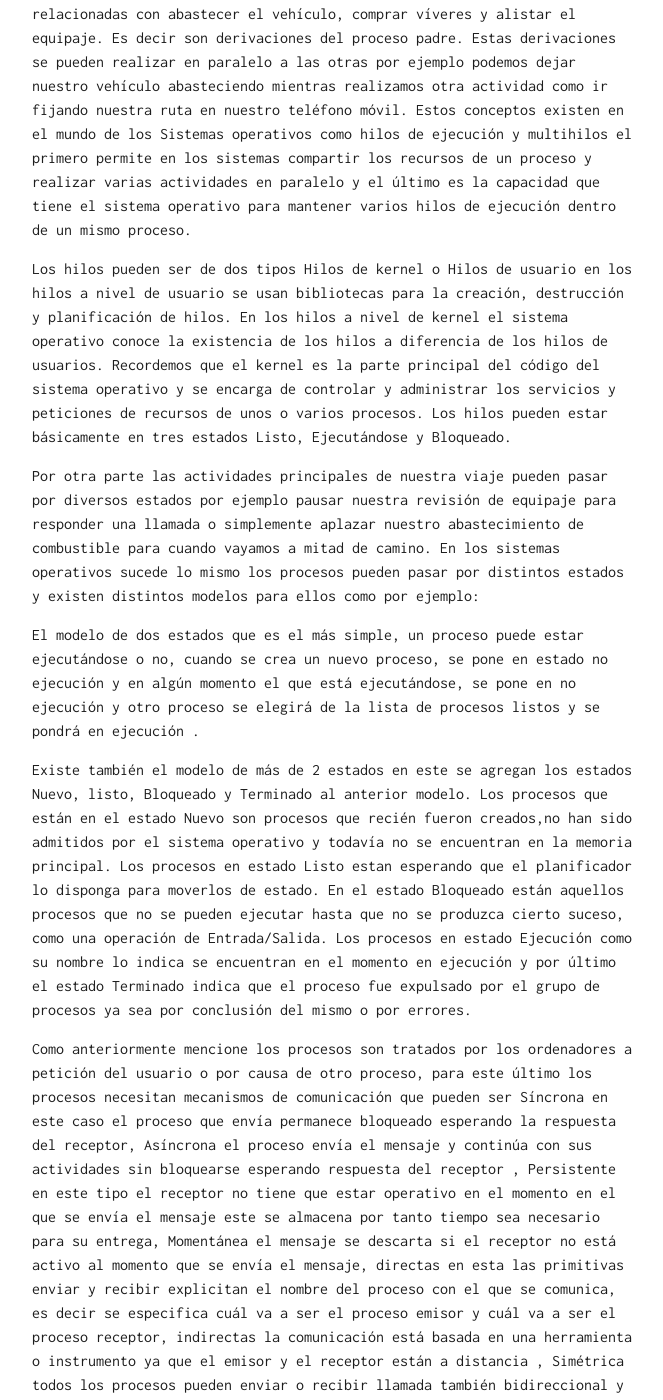
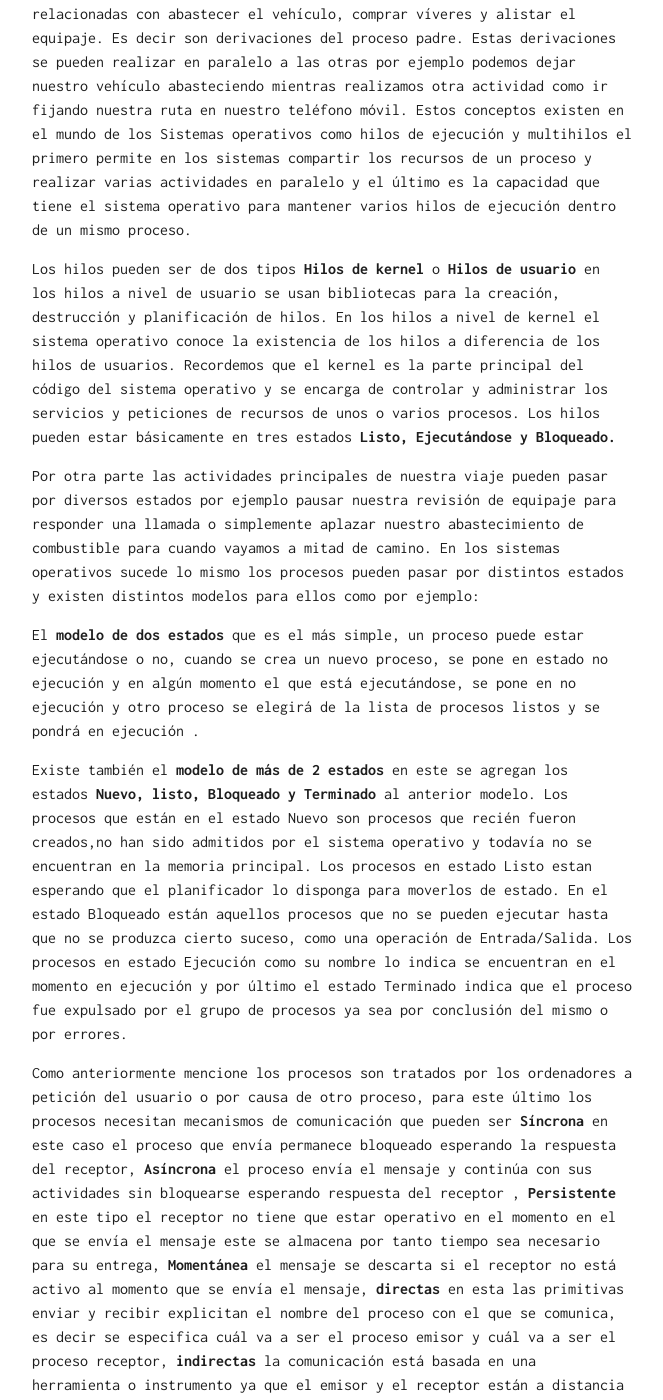
Before and after one commit to AlbCM/albcm.github.io, a Jekyll site: the page built from _posts/2017-09-27-Procesos-e-hilos-en-los-sistemas-operativos.markdown, in a window 1280 px wide and 1400 px high, scrolled down 686 px. Shown: the whole window, without its empty margins (308-971 px from the left). Built offline with Jekyll 4.4.1, drawn with Linux system fonts in a browser that asks for light colours; comment, search, counter and statistics services are not loaded; some of the changed text lies outside the part shown.

Commit message:
Update 2017-09-27-Procesos-e-hilos-en-los-sistemas-operativos.markdown

```diff
--- a/_posts/2017-09-27-Procesos-e-hilos-en-los-sistemas-operativos.markdown
+++ b/_posts/2017-09-27-Procesos-e-hilos-en-los-sistemas-operativos.markdown
@@ -11,18 +11,18 @@ categories: Ensayos
 En el mundo en que vivimos, iniciamos actividades por costumbres o previamente planeadas, finalizamos actividades, las suspendemos, retomamos y en general  esto lo hacemos para satisfacer nuestras necesidades o lograr nuestros objetivos es decir, somos seres dinámicos.
 Por ejemplo al ir de viaje existen varias tareas por debajo para cumplir nuestro objetivo general entre ellas pueden estar, llenar de combustible nuestro auto, comprar víveres, revisar nuestro equipaje etc.
 
-En el mundo de los sistemas operativos a estos conceptos de actividades se les conoce como procesos y puede que sea el concepto más importante en cualquier sistema operativo y está definido como una abstracción de un programa en ejecución, estos procesos son tratados por los ordenadores a petición del usuario o por causa de otro proceso.  Tienen como propósito básico completar las tareas que nosotros les indiquemos y arrojarnos los resultados casi siempre esperados, sin este concepto simplemente la computación que hoy día conocemos no sería posible.
+En el mundo de los sistemas operativos a estos conceptos de actividades se les conoce como **procesos** y puede que sea el concepto más importante en cualquier sistema operativo y está definido como una abstracción de un programa en ejecución, estos procesos son tratados por los ordenadores a petición del usuario o por causa de otro proceso.  Tienen como propósito básico completar las tareas que nosotros les indiquemos y arrojarnos los resultados casi siempre esperados, sin este concepto simplemente la computación que hoy día conocemos no sería posible.
 
 Siguiendo con el ejemplo de ir de viajes el proceso padre sería ir de viajes y los subprocesos o hilos del proceso padre serían las actividades relacionadas con abastecer el vehículo, comprar víveres y alistar el equipaje. Es decir son derivaciones del proceso padre. Estas derivaciones se pueden realizar en paralelo a las otras por ejemplo podemos dejar nuestro vehículo abasteciendo mientras realizamos otra actividad como ir fijando nuestra ruta en nuestro teléfono móvil. Estos conceptos existen en el mundo de los Sistemas operativos como hilos de ejecución y multihilos el primero permite en los sistemas compartir los recursos de un proceso y realizar varias actividades en paralelo y el último es la capacidad que tiene el sistema operativo para mantener varios hilos de ejecución dentro de un mismo proceso.
 
-Los hilos pueden ser de dos tipos Hilos de kernel o Hilos de usuario en los hilos a nivel de usuario se usan bibliotecas para la creación, destrucción y planificación de hilos. En los hilos a nivel de kernel el sistema operativo conoce la existencia de los hilos a diferencia de los hilos de usuarios. Recordemos que el kernel es la parte principal del código del sistema operativo y se encarga de controlar y administrar los servicios y peticiones de recursos de unos o varios procesos. Los hilos pueden estar básicamente en tres estados Listo, Ejecutándose y Bloqueado.
+Los hilos pueden ser de dos tipos **Hilos de kernel** o **Hilos de usuario** en los hilos a nivel de usuario se usan bibliotecas para la creación, destrucción y planificación de hilos. En los hilos a nivel de kernel el sistema operativo conoce la existencia de los hilos a diferencia de los hilos de usuarios. Recordemos que el kernel es la parte principal del código del sistema operativo y se encarga de controlar y administrar los servicios y peticiones de recursos de unos o varios procesos. Los hilos pueden estar básicamente en tres estados **Listo, Ejecutándose y Bloqueado.**
 
 Por otra parte las actividades principales de nuestra viaje pueden pasar por diversos estados por ejemplo pausar nuestra revisión de equipaje para responder una llamada o simplemente aplazar nuestro abastecimiento de combustible para cuando vayamos a mitad de camino. En los sistemas operativos sucede lo mismo los procesos pueden pasar por distintos estados y existen distintos modelos para ellos como por ejemplo:
 
-El modelo de dos estados que es el más simple, un proceso puede estar ejecutándose o no, cuando se crea  un nuevo proceso, se pone en estado no ejecución y en algún momento el que está ejecutándose, se pone en no ejecución y otro proceso se elegirá de la lista de procesos listos y se pondrá en ejecución .
+El **modelo de dos estados** que es el más simple, un proceso puede estar ejecutándose o no, cuando se crea  un nuevo proceso, se pone en estado no ejecución y en algún momento el que está ejecutándose, se pone en no ejecución y otro proceso se elegirá de la lista de procesos listos y se pondrá en ejecución .
 
-Existe también el modelo de más de 2 estados en este se agregan los estados Nuevo, listo, Bloqueado y Terminado al anterior modelo. Los procesos que están en el estado Nuevo son procesos que recién fueron creados,no han sido admitidos por el sistema operativo y  todavía no se encuentran en la memoria principal. Los procesos en estado Listo estan esperando que el planificador lo disponga para moverlos de estado. En el estado Bloqueado están aquellos procesos que no se pueden ejecutar hasta que no se produzca cierto suceso, como una operación de Entrada/Salida. Los procesos en estado Ejecución como su nombre lo indica se encuentran en el momento en ejecución y por último el estado Terminado indica que el proceso fue expulsado por el grupo de procesos ya sea por conclusión del mismo o por errores.
+Existe también el **modelo de más de 2 estados** en este se agregan los estados **Nuevo, listo, Bloqueado y Terminado** al anterior modelo. Los procesos que están en el estado Nuevo son procesos que recién fueron creados,no han sido admitidos por el sistema operativo y  todavía no se encuentran en la memoria principal. Los procesos en estado Listo estan esperando que el planificador lo disponga para moverlos de estado. En el estado Bloqueado están aquellos procesos que no se pueden ejecutar hasta que no se produzca cierto suceso, como una operación de Entrada/Salida. Los procesos en estado Ejecución como su nombre lo indica se encuentran en el momento en ejecución y por último el estado Terminado indica que el proceso fue expulsado por el grupo de procesos ya sea por conclusión del mismo o por errores.
 
-Como anteriormente mencione los procesos son tratados por los ordenadores a petición del usuario o por causa de otro proceso, para este último los procesos necesitan mecanismos de comunicación que pueden ser Síncrona en este caso el proceso que envía permanece bloqueado esperando la respuesta del receptor, Asíncrona el proceso envía el mensaje y continúa con sus actividades sin bloquearse esperando respuesta del receptor , Persistente en este tipo el receptor no tiene que estar operativo en el momento en el que se envía el mensaje este se almacena por tanto tiempo sea necesario para su entrega, Momentánea el mensaje se descarta si el receptor no está activo al momento que se envía el mensaje, directas en esta las primitivas enviar y recibir explicitan el nombre del proceso con el que se comunica, es decir se especifica cuál va a ser el proceso emisor y cuál va a ser el proceso receptor, indirectas la comunicación está basada en una herramienta o instrumento ya que el emisor y el receptor están a distancia , Simétrica todos los procesos pueden enviar o recibir llamada también bidireccional y Asimetrica un proceso puede enviar y los otros procesos sólo reciben, también llamada comunicación unidireccional.
+Como anteriormente mencione los procesos son tratados por los ordenadores a petición del usuario o por causa de otro proceso, para este último los procesos necesitan mecanismos de comunicación que pueden ser **Síncrona** en este caso el proceso que envía permanece bloqueado esperando la respuesta del receptor, **Asíncrona** el proceso envía el mensaje y continúa con sus actividades sin bloquearse esperando respuesta del receptor , **Persistente** en este tipo el receptor no tiene que estar operativo en el momento en el que se envía el mensaje este se almacena por tanto tiempo sea necesario para su entrega, **Momentánea** el mensaje se descarta si el receptor no está activo al momento que se envía el mensaje, **directas** en esta las primitivas enviar y recibir explicitan el nombre del proceso con el que se comunica, es decir se especifica cuál va a ser el proceso emisor y cuál va a ser el proceso receptor, **indirectas** la comunicación está basada en una herramienta o instrumento ya que el emisor y el receptor están a distancia , **Simétrica** todos los procesos pueden enviar o recibir llamada también bidireccional y **Asimetrica** un proceso puede enviar y los otros procesos sólo reciben, también llamada comunicación unidireccional.
 
 En conclusión podemos observar que cada proceso que realiza nuestro sistema operativo es semejante a los procesos que se lleva a cabo en la vida cotidiana de un ser humano, cada proceso necesita una serie de recursos que es brindado por el kernel el cual es secuencial para ser atendido, ocupa un espacio de memorias que contiene el programa ejecutable, sus datos, su pila y un conjunto de registros asociados al proceso.
```
